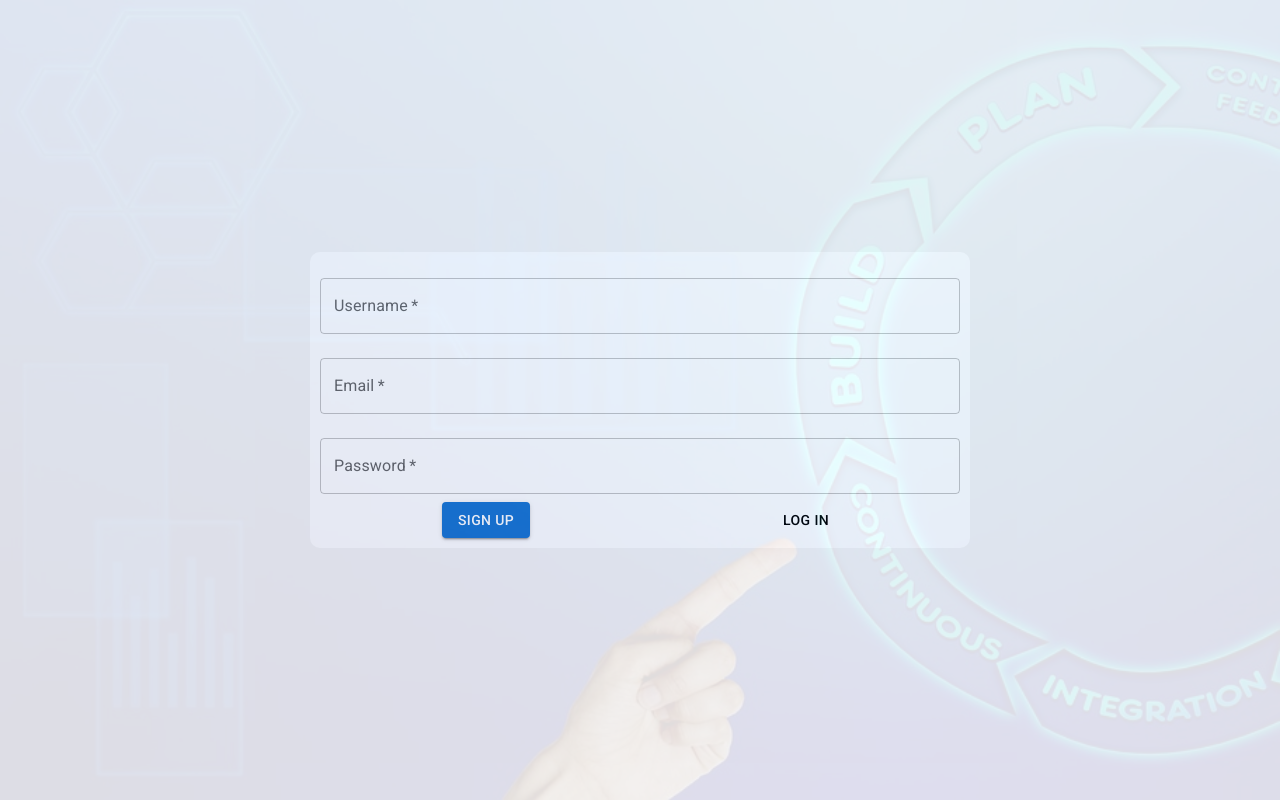
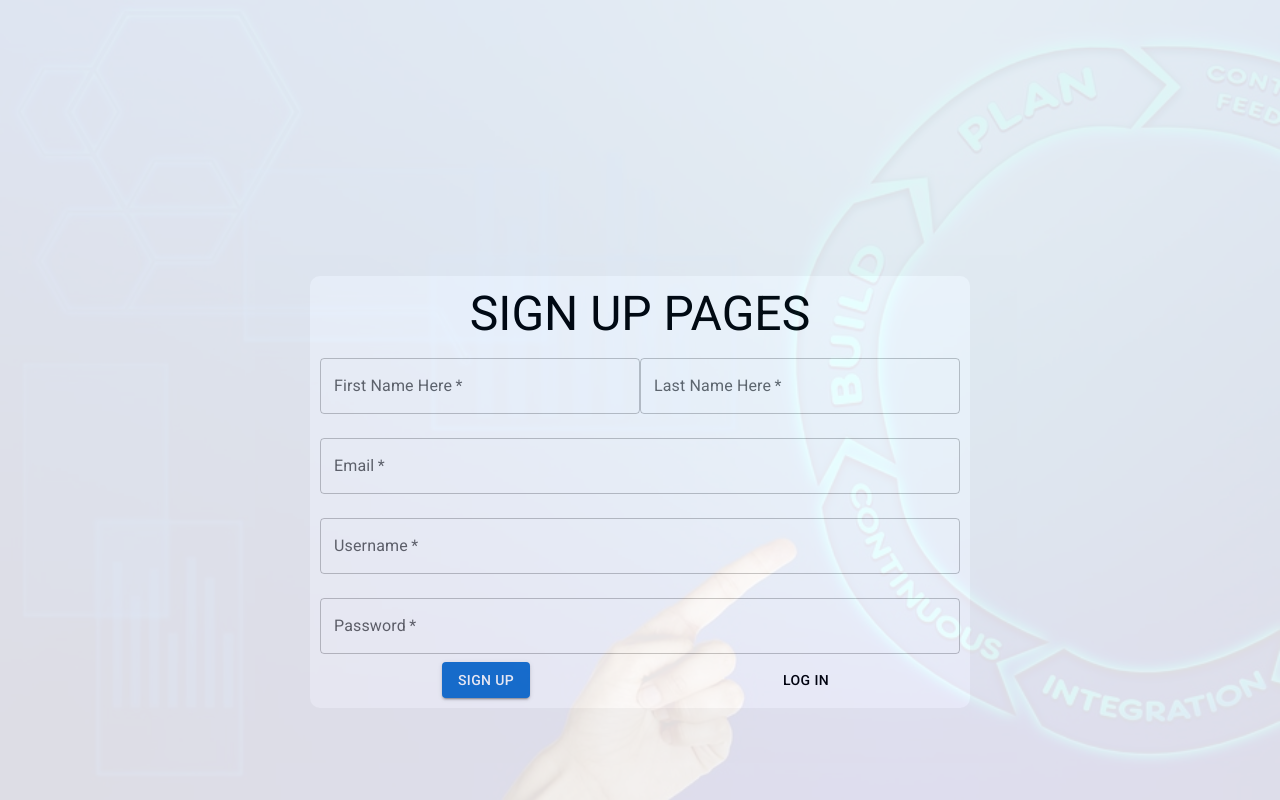
Before and after one commit to holladredd/dashboards, a React (Vite) app in the folder userdashboard/: page /Signup in a window 1280 px wide. Built offline with nearby package versions, Linux system fonts and the light colour scheme.

Commit message:
database

```diff
--- a/userdashboard/package.json
+++ b/userdashboard/package.json
@@ -20,6 +20,7 @@
     "chart.js": "^4.4.1",
     "faker": "^6.6.6",
     "framer-motion": "^11.0.3",
+    "json-server": "^1.0.0-alpha.23",
     "react": "^18.2.0",
     "react-apexcharts": "^1.4.1",
     "react-chartjs-2": "^5.2.0",
@@ -32,10 +33,12 @@
     "@types/react": "^18.2.43",
     "@types/react-dom": "^18.2.17",
     "@vitejs/plugin-react": "^4.2.1",
+    "cors": "^2.8.5",
     "eslint": "^8.55.0",
     "eslint-plugin-react": "^7.33.2",
     "eslint-plugin-react-hooks": "^4.6.0",
     "eslint-plugin-react-refresh": "^0.4.5",
+    "express": "^4.18.2",
     "vite": "^5.0.8"
   }
 }
--- a/userdashboard/src/App.css
+++ b/userdashboard/src/App.css
@@ -43,3 +43,26 @@ font-family: 'roboto';
     opacity: 1;
   }
 }
+
+.messages{
+display: flex;
+justify-content: center;
+}
+
+.error{
+display: block;
+background-color: red;
+color: white;
+width: fit-content;
+height: 50px;
+padding: 5px;
+}
+
+.success{
+display: block;
+background-color: lightblue;
+color: black;
+width: fit-content;
+height: 50px;
+padding: 5px;
+}
--- a/userdashboard/src/pages/Login.jsx
+++ b/userdashboard/src/pages/Login.jsx
@@ -3,6 +3,7 @@ import Button from '@mui/material/Button';
 import { Box, Typography } from '@mui/material';
 import { useState } from 'react';
 import { Link } from 'react-router-dom';
+import { motion } from 'framer-motion';
 
 function Form() {
 
@@ -11,9 +12,21 @@ function Form() {
     password: '',
   });
 
+// States for checking the errors
+const [submitted, setSubmitted] = useState(false);
+const [error, setError] = useState(false);
+
+
   const handleLogin = (e) => {
     e.preventDefault();
     // Perform login logic here with loginData
+    if (loginData.username === '' || loginData.password === '' ) {
+      setError(true);
+      } else {
+      setSubmitted(true);
+      setError(false);
+      }
+  // console.log('Signup data:', signupData);
     console.log('Login data:', loginData);
   };
 
@@ -22,12 +35,66 @@ function Form() {
     setLoginData({ ...loginData, [name]: value });
   };
 
+
+// Showing success message
+const successMessage = () => {
+  return (
+  <div
+  className="success"
+  style={{
+  display: submitted ? '' : 'none',
+  }}>
+  <h6>User {loginData.username}, {loginData.password}, successfully registered!!</h6>
+  </div>
+  );
+  };
+
+// Showing error message if error is true
+const errorMessage = () => {
+  return (
+  <div
+  className="error"
+  style={{
+  display: error ? '' : 'none',
+  }}>
+  <h6>Please enter all the fields</h6>
+  </div>
+  );
+};
+
+
+
   return (
   <Box sx={{ width:'100%', minHeight:'100vh', backgroundImage: "url('./background1.jpg')", backgroundRepeat: "no-repeat", backgroundSize:'cover'}}>
     <Box sx={{ backgroundColor:'whitesmoke', width:'100%', minHeight:'100dvh', position:'relative', opacity:'90%', placeItems:'center',display:'grid', }}>
-      <Box sx={{width:'50%', backgroundColor:'white', padding:'10px', borderRadius:'10px'}}>
+         {/* Calling to the methods */}
+         <Box className="messages">
+        {errorMessage()}
+        {successMessage()}
+        </Box>
+      <Box component={motion.div} sx={{width:{xs:'80%',md:'50%'}, backgroundColor:'white', padding:'10px', borderRadius:'10px',}}
+       initial={{
+        opacity:0,
+        scale: 0.5,
+      }}
+      animate={{
+        opacity:1,
+        scale:1,
+        transition:{
+
+          ease: 'easeOut'
+        }}} whileHover={{
+          scale:1.2,
+          transition:{
+            delay:0,
+            ease:'easeOut'
+          }
+
+        }}
+      >
 
         <form onSubmit={handleLogin}>
+        <Typography variant="h3" color="initial" sx={{textAlign:'center'}}> LOG IN PAGES</Typography>
           <TextField
             label="Username"
             variant="outlined"
--- a/userdashboard/src/pages/Signup.jsx
+++ b/userdashboard/src/pages/Signup.jsx
@@ -1,41 +1,129 @@
 import { useState } from 'react';
 import TextField from '@mui/material/TextField';
 import Button from '@mui/material/Button';
-import { Box } from '@mui/material';
+import { Box, Table, Typography } from '@mui/material';
 import { Link } from 'react-router-dom';
+import { motion } from 'framer-motion';
+import '../App.css';
 
 function SignupForm() {
+    // const [username, setUsername] = useState('');
+    // const [email, setEmail] = useState('');
+    // const [password, setPassword] = useState('');
+    // const [firstname, setFirstname] = useState('');
+    // const [lastname, setLastname] = useState('');
+
   const [signupData, setSignupData] = useState({
     username: '',
     email: '',
     password: '',
+    firstname:'',
+    lastname:''
   });
+
+// States for checking the errors
+const [submitted, setSubmitted] = useState(false);
+const [error, setError] = useState(false);
 
   const handleSignup = (e) => {
     e.preventDefault();
     // Perform signup logic here with signupData
-    console.log('Signup data:', signupData);
+    if (signupData.username === '' || signupData.email === '' || signupData.password === '' || signupData.firstname === '' || signupData.lastname === '') {
+        setError(true);
+        } else {
+        setSubmitted(true);
+        setError(false);
+        }
+    // console.log('Signup data:', signupData);
   };
 
   const handleChange = (e) => {
     const { name, value } = e.target;
     setSignupData({ ...signupData, [name]: value });
   };
+// Showing success message
+const successMessage = () => {
+    return (
+    <div
+    className="success"
+    style={{
+    display: submitted ? '' : 'none',
+    }}>
+    <h6>User {signupData.username}, {signupData.email}, {signupData.password}, {signupData.firstname}, {signupData.lastname} successfully registered!!</h6>
+    </div>
+    );
+    };
+
+// Showing error message if error is true
+const errorMessage = () => {
+    return (
+    <div
+    className="error"
+    style={{
+    display: error ? '' : 'none',
+    }}>
+    <h6>Please enter all the fields</h6>
+    </div>
+    );
+};
+
 
   return (
     <Box sx={{ width:'100%', minHeight:'100vh', backgroundImage: "url('./background1.jpg')", backgroundRepeat: "no-repeat", backgroundSize:'cover'}}>
     <Box sx={{ backgroundColor:'whitesmoke', width:'100%', minHeight:'100dvh', position:'relative', opacity:'90%', placeItems:'center',display:'grid', }}>
-    <Box sx={{width:'50%', backgroundColor:'white', padding:'10px', borderRadius:'10px'}}>
+        {/* Calling to the methods */}
+        <Box className="messages">
+        {errorMessage()}
+        {successMessage()}
+        </Box>
+    <Box sx={{width:{xs:'80%',md:'50%'}, backgroundColor:'white', padding:'10px', borderRadius:'10px'}}
+    component={motion.div}
+    initial={{
+        opacity:0,
+        scale: 0.5,
+      }}
+      animate={{
+        opacity:1,
+        scale:1,
+        transition:{
+
+          ease: 'easeOut'
+        }}} whileHover={{
+          scale:1.2,
+          transition:{
+            delay:0,
+            ease:'easeOut'
+          }
+
+        }}
+    >
 
 
     <form onSubmit={handleSignup}>
+
+    <Typography variant="h3" color="initial" sx={{textAlign:'center'}}> SIGN UP PAGES</Typography>
     <TextField
-        label="Username"
+      label="First Name Here"
       variant="outlined"
-        fullWidth
+
+      sx={{width:{xs:'100%',md:'50%'}}}
+
           margin="normal"
-        name="username"
-        value={signupData.username}
+      name="firstname"
+      type="text"
+      value={signupData.firstname}
+      onChange={handleChange}
+      required
+    />
+    <TextField
+      label="Last Name Here"
+      variant="outlined"
+
+      sx={{width:{xs:'100%',md:'50%'}}}
+          margin="normal"
+      name="lastname"
+      type="text"
+      value={signupData.lastname}
       onChange={handleChange}
       required
     />
@@ -47,6 +135,16 @@ function SignupForm() {
       name="email"
       type="email"
       value={signupData.email}
+      onChange={handleChange}
+      required
+    />
+      <TextField
+        label="Username"
+        variant="outlined"
+        fullWidth
+            margin="normal"
+        name="username"
+        value={signupData.username}
         onChange={handleChange}
         required
       />
@@ -69,6 +167,7 @@ function SignupForm() {
       <Button LinkComponent={Link} to="/Login" variant='text' color='inherit'>Log In</Button>
       </Box>
     </form>
+    <Table></Table>
     </Box>
     </Box>
   </Box>
```
Also changed, not shown: userdashboard/db.json (added, +10 -0 lines), 1 other file (tests, documents, lock files or other folders). Lines whose indentation alone changed are shown as unchanged.
